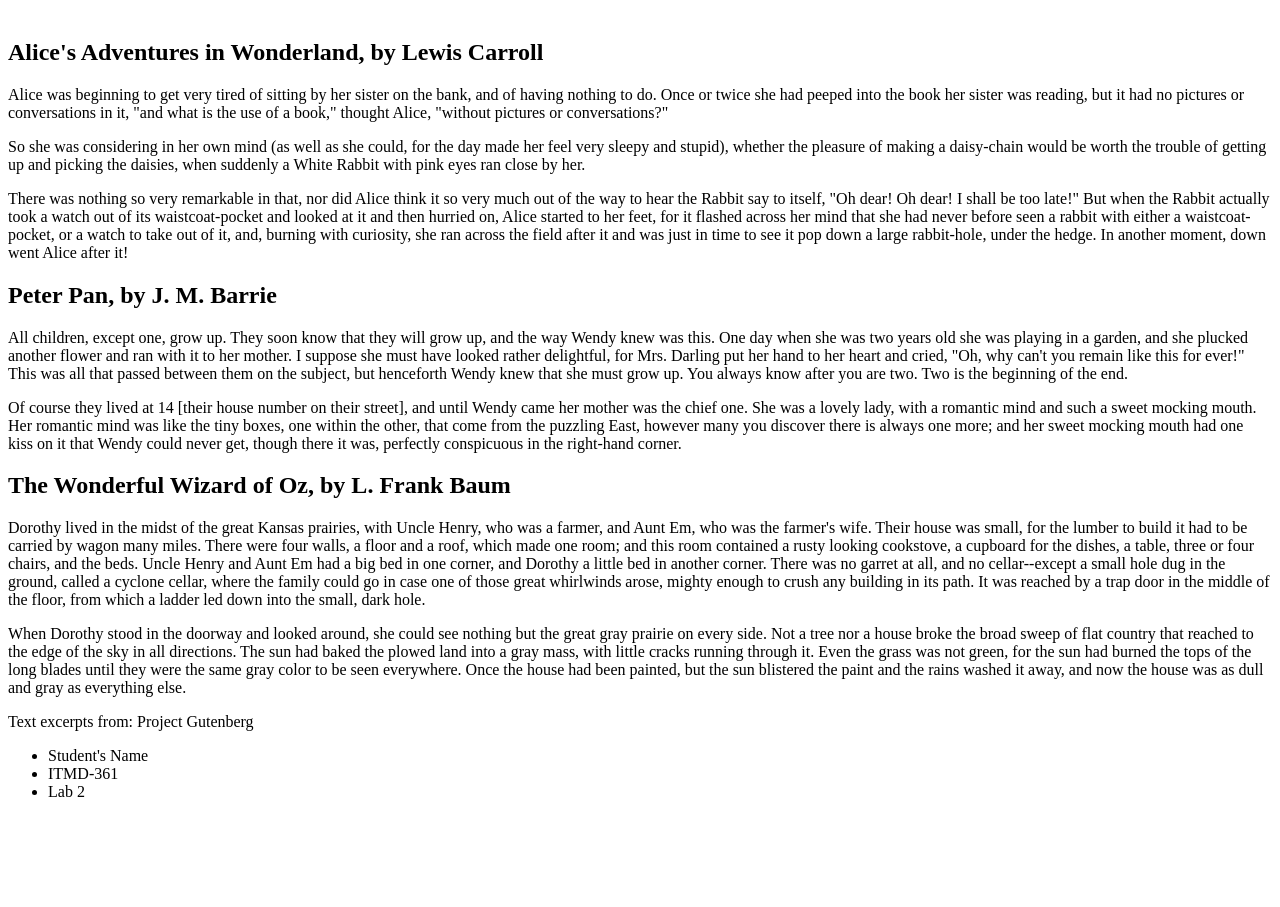
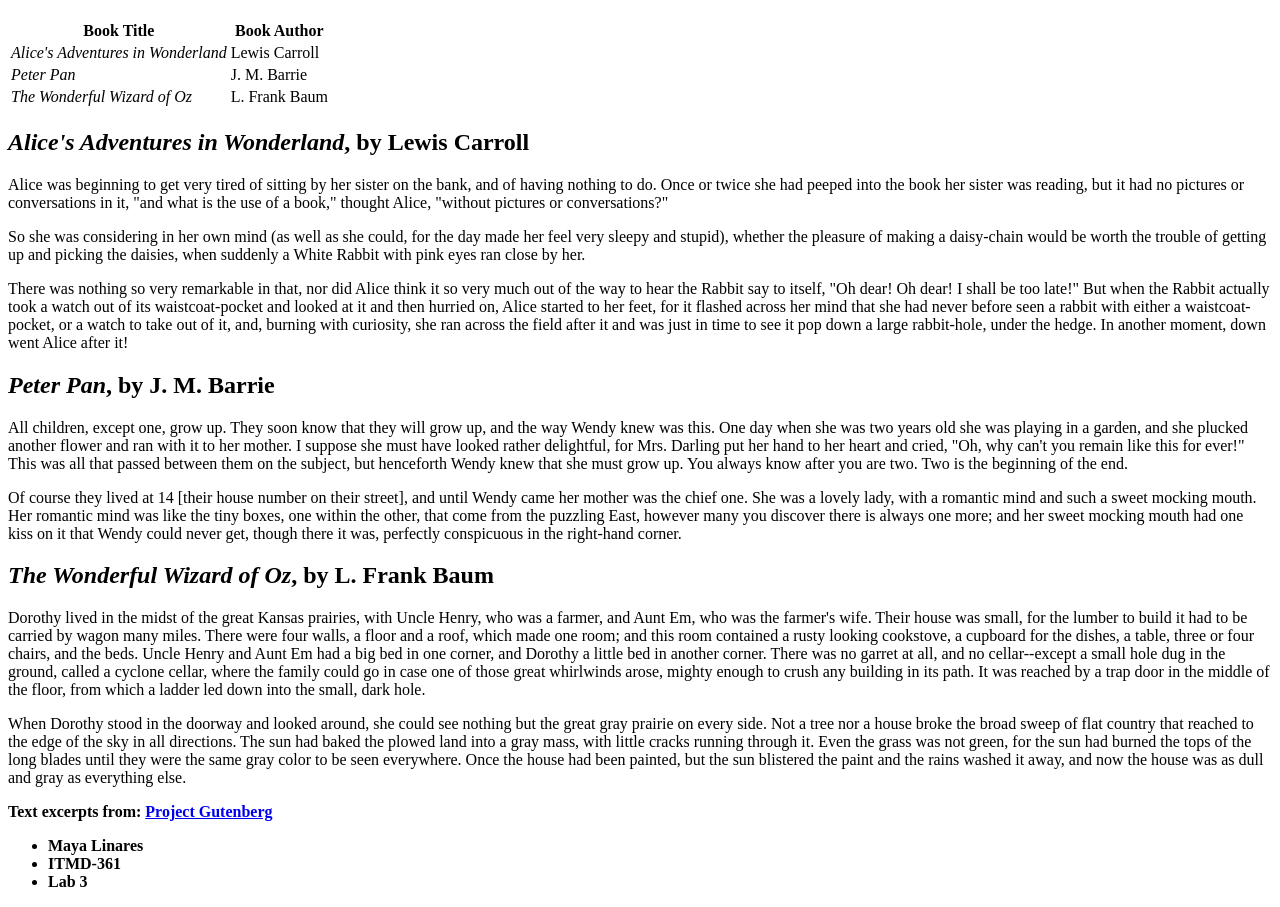
Before and after one commit to maylin0517/webdev_lab3, a plain HTML site: page index.html in a window 1280 px wide. Shown: the part 61-968 px from the top of the page. Before the commit the page ends 878 px from the top, so only its background shows below. Drawn offline with Linux system fonts and the light colour scheme.

Commit message:
Updated index.html
+ final content

```diff
--- a/index.html
+++ b/index.html
@@ -7,22 +7,38 @@
 <body>
 	<h1>Excerpts From Select Public Domain Books</h1>
 	<table>
+		<tr>
+			<th>Book Title</th>
+			<th>Book Author</th>
+		</tr>
+		<tr>
+			<td><em>Alice's Adventures in Wonderland</em></td>
+			<td>Lewis Carroll</td>
+		</tr>
+		<tr>
+			<td><em>Peter Pan</em></td>
+			<td>J. M. Barrie</td>
+		</tr>
+		<tr>
+			<td><em>The Wonderful Wizard of Oz</em></td>
+			<td>L. Frank Baum</td>
+		</tr>
 	</table>
-	<h2>Alice's Adventures in Wonderland, by Lewis Carroll</h2>
+	<h2><em>Alice's Adventures in Wonderland</em>, by Lewis Carroll</h2>
 	<p>Alice was beginning to get very tired of sitting by her sister on the bank, and of having nothing to do. Once or twice she had peeped into the book her sister was reading, but it had no pictures or conversations in it, "and what is the use of a book," thought Alice, "without pictures or conversations?"</p>
 	<p>So she was considering in her own mind (as well as she could, for the day made her feel very sleepy and stupid), whether the pleasure of making a daisy-chain would be worth the trouble of getting up and picking the daisies, when suddenly a White Rabbit with pink eyes ran close by her.</p>
 	<p>There was nothing so very remarkable in that, nor did Alice think it so very much out of the way to hear the Rabbit say to itself, "Oh dear! Oh dear! I shall be too late!" But when the Rabbit actually took a watch out of its waistcoat-pocket and looked at it and then hurried on, Alice started to her feet, for it flashed across her mind that she had never before seen a rabbit with either a waistcoat-pocket, or a watch to take out of it, and, burning with curiosity, she ran across the field after it and was just in time to see it pop down a large rabbit-hole, under the hedge. In another moment, down went Alice after it!</p>
-	<h2>Peter Pan, by J. M. Barrie</h2>
+	<h2><em>Peter Pan</em>, by J. M. Barrie</h2>
 	<p>All children, except one, grow up. They soon know that they will grow up, and the way Wendy knew was this. One day when she was two years old she was playing in a garden, and she plucked another flower and ran with it to her mother. I suppose she must have looked rather delightful, for Mrs. Darling put her hand to her heart and cried, "Oh, why can't you remain like this for ever!" This was all that passed between them on the subject, but henceforth Wendy knew that she must grow up. You always know after you are two. Two is the beginning of the end.</p>
 	<p>Of course they lived at 14 [their house number on their street], and until Wendy came her mother was the chief one. She was a lovely lady, with a romantic mind and such a sweet mocking mouth. Her romantic mind was like the tiny boxes, one within the other, that come from the puzzling East, however many you discover there is always one more; and her sweet mocking mouth had one kiss on it that Wendy could never get, though there it was, perfectly conspicuous in the right-hand corner.</p>
-	<h2>The Wonderful Wizard of Oz, by L. Frank Baum</h2>
+	<h2><em>The Wonderful Wizard of Oz</em>, by L. Frank Baum</h2>
 	<p>Dorothy lived in the midst of the great Kansas prairies, with Uncle Henry, who was a farmer, and Aunt Em, who was the farmer's wife.  Their house was small, for the lumber to build it had to be carried by wagon many miles.  There were four walls, a floor and a roof, which made one room; and this room contained a rusty looking cookstove, a cupboard for the dishes, a table, three or four chairs, and the beds.  Uncle Henry and Aunt Em had a big bed in one corner, and Dorothy a little bed in another corner.  There was no garret at all, and no cellar--except a small hole dug in the ground, called a cyclone cellar, where the family could go in case one of those great whirlwinds arose, mighty enough to crush any building in its path.  It was reached by a trap door in the middle of the floor, from which a ladder led down into the small, dark hole.</p>
 	<p>When Dorothy stood in the doorway and looked around, she could see nothing but the great gray prairie on every side.  Not a tree nor a house broke the broad sweep of flat country that reached to the edge of the sky in all directions.  The sun had baked the plowed land into a gray mass, with little cracks running through it.  Even the grass was not green, for the sun had burned the tops of the long blades until they were the same gray color to be seen everywhere.  Once the house had been painted, but the sun blistered the paint and the rains washed it away, and now the house was as dull and gray as everything else.</p>
-	<p>Text excerpts from: Project Gutenberg</p>
+	<p><strong>Text excerpts from: <a href="https://www.gutenberg.org">Project Gutenberg</a></strong></p>
 	<ul>
-		<li>Student's Name</li>
-		<li>ITMD-361</li>
-		<li>Lab 2</li>
+		<li><strong>Maya Linares</strong></li>
+		<li><strong>ITMD-361</strong></li>
+		<li><strong>Lab 3</strong></li>
 	</ul>
 </body>
 </html>
```
